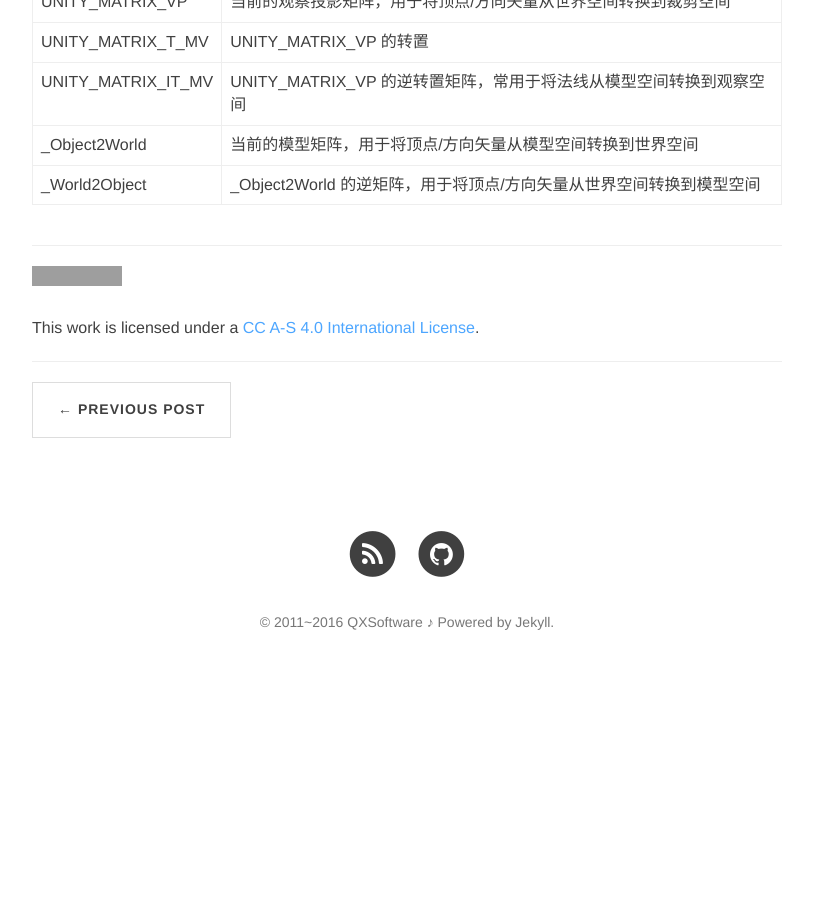
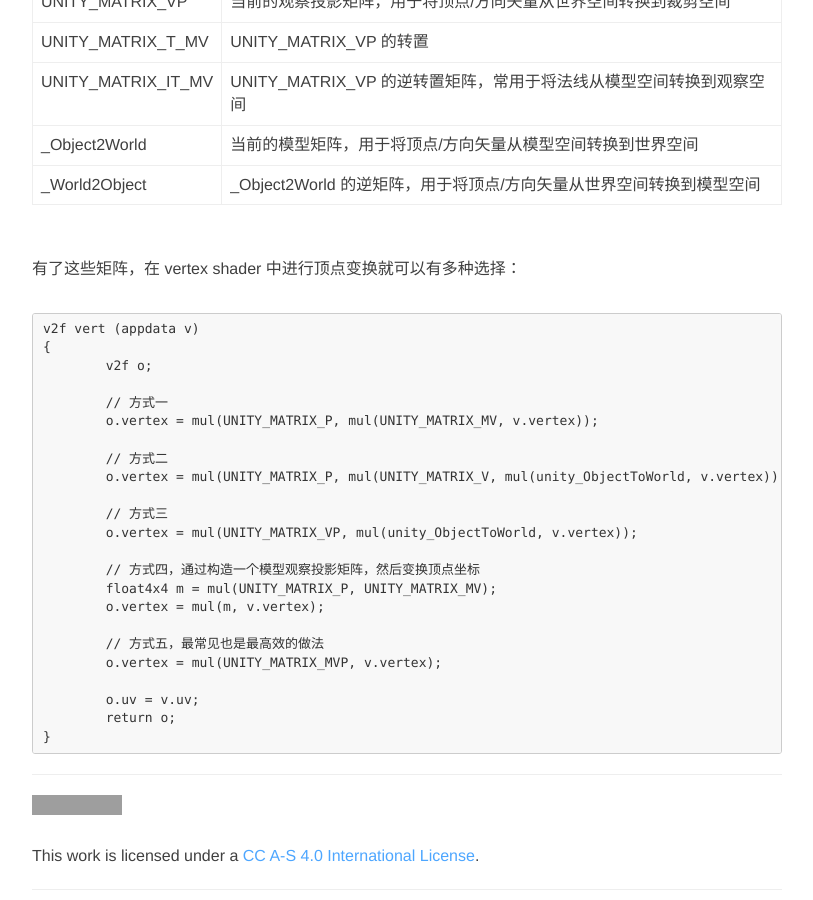
Before and after one commit to QXSoftware/qxsoftware.github.io, a Jekyll site: the page built from _posts/2016-10-27-Unity Shader Buildin Variables.md, in a window 1280 px wide and 900 px high, scrolled down 671 px. Shown: the whole window, without its empty margins (233-1046 px from the left). Built offline with Jekyll 4.4.1, drawn with Linux system fonts in a browser that asks for light colours; nearby versions of some CDN libraries; comment, search, counter and statistics services are not loaded; before the commit the page ends 1371 px from its top, so only the background shows below that; grey boxes are pictures that could not be loaded.

Commit message:
增加顶点变换的不同写法

```diff
--- a/_posts/2016-10-27-Unity Shader Buildin Variables.md
+++ b/_posts/2016-10-27-Unity Shader Buildin Variables.md
@@ -14,3 +14,33 @@ tags: Unity 渲染 Shader
 | UNITY_MATRIX_IT_MV  | UNITY_MATRIX_VP 的逆转置矩阵，常用于将法线从模型空间转换到观察空间        |
 | _Object2World       | 当前的模型矩阵，用于将顶点/方向矢量从模型空间转换到世界空间               |
 | _World2Object       | _Object2World 的逆矩阵，用于将顶点/方向矢量从世界空间转换到模型空间       |
+
+有了这些矩阵，在 vertex shader 中进行顶点变换就可以有多种选择：
+
+{% highlight shader %}
+
+v2f vert (appdata v)
+{
+	v2f o;
+
+	// 方式一
+	o.vertex = mul(UNITY_MATRIX_P, mul(UNITY_MATRIX_MV, v.vertex));
+
+	// 方式二
+	o.vertex = mul(UNITY_MATRIX_P, mul(UNITY_MATRIX_V, mul(unity_ObjectToWorld, v.vertex)));
+
+	// 方式三
+	o.vertex = mul(UNITY_MATRIX_VP, mul(unity_ObjectToWorld, v.vertex));
+
+	// 方式四，通过构造一个模型观察投影矩阵，然后变换顶点坐标
+	float4x4 m = mul(UNITY_MATRIX_P, UNITY_MATRIX_MV);
+	o.vertex = mul(m, v.vertex);
+
+	// 方式五，最常见也是最高效的做法
+	o.vertex = mul(UNITY_MATRIX_MVP, v.vertex);
+
+	o.uv = v.uv;
+	return o;
+}
+
+{% endhighlight %}
```
